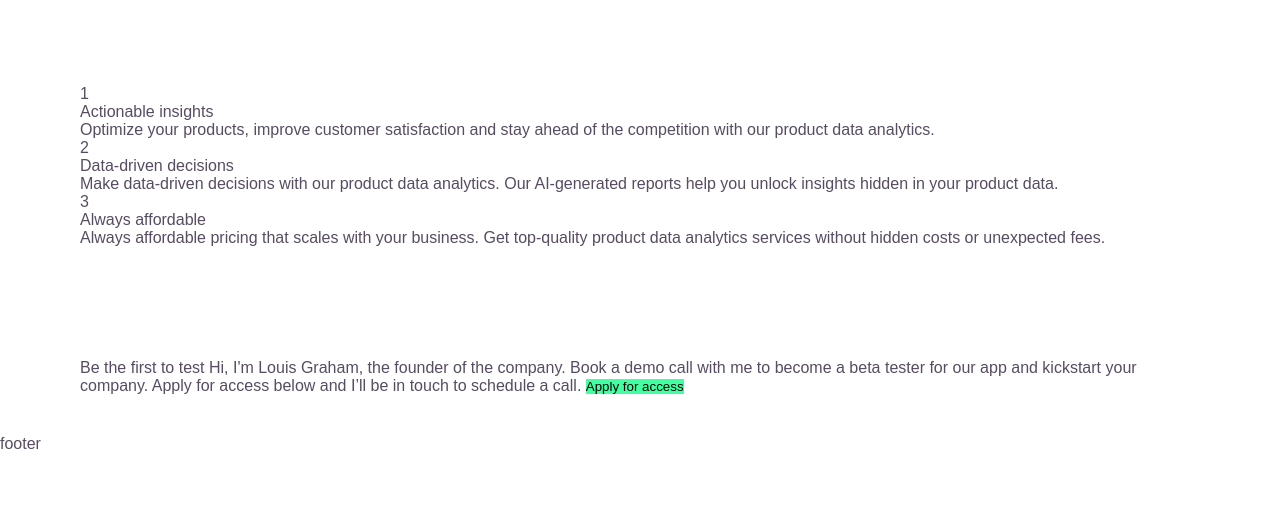
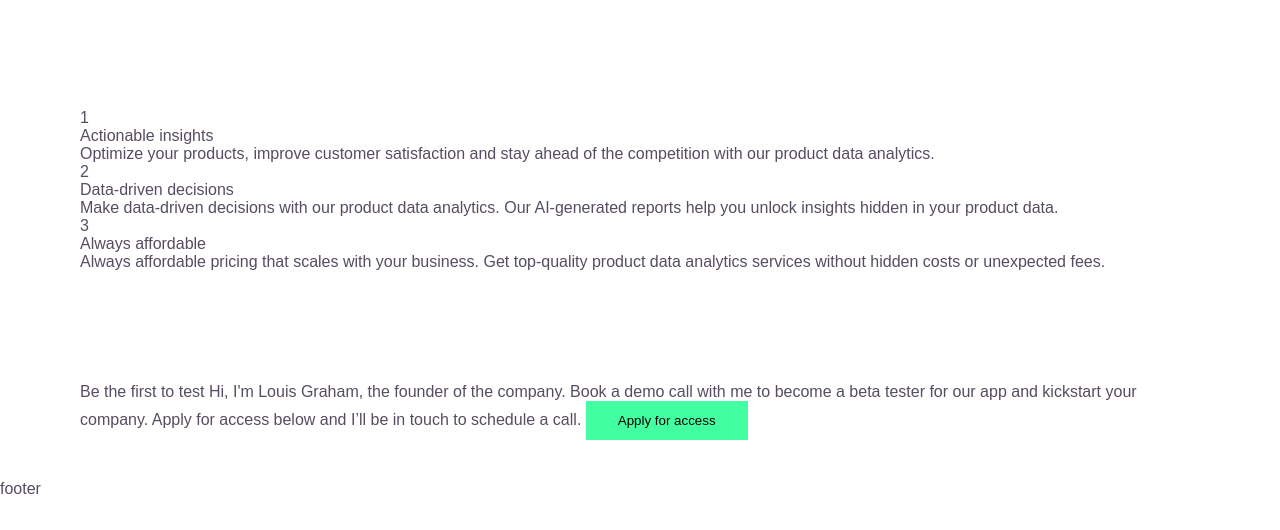
Before and after one commit to glecio/workit-lp, a plain HTML site: page index.html in a window 1280 px wide. Shown: the part 270-800 px from the top of the page. Drawn offline with Linux system fonts and the light colour scheme.

Commit message:
button style

```diff
--- a/assets/css/style.css
+++ b/assets/css/style.css
@@ -125,7 +125,7 @@ button {
   border: none;
   cursor: pointer;
   background-color: var(--green-color);
-  padding: var(--spac) 1.5rem;
+  padding: var(--space-150) var(--space-400);
 }
 
 input {
```
